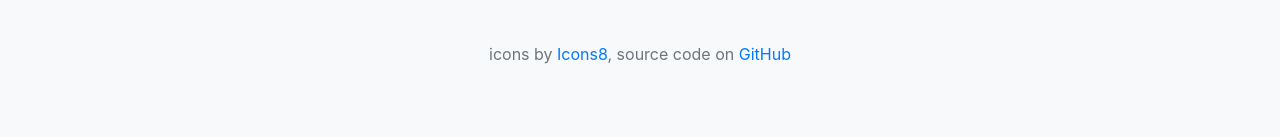
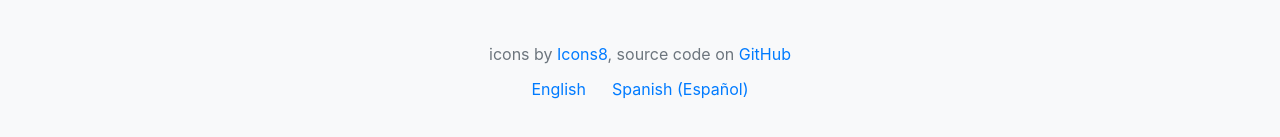
Before and after one commit to ian-hamlin/unit-converter, a React (Create React App) app: page / in a window 1280 px wide. Shown: the part 774-911 px from the top of the page. Before the commit the page ends 860 px from the top, so only its background shows below. Built offline with nearby package versions, Linux system fonts and the light colour scheme.

Commit message:
translation switch

```diff
--- a/src/components/App/App.tsx
+++ b/src/components/App/App.tsx
@@ -1,4 +1,5 @@
 import React from "react";
+import { Button } from "react-bootstrap";
 import Container from "react-bootstrap/Container";
 import { Helmet } from "react-helmet-async";
 import { useTranslation } from "react-i18next";
@@ -6,8 +7,12 @@ import { HashRouter as Router, Route, Switch } from "react-router-dom";
 import CategoryDisplay from "../CategoryDisplay/CategoryDisplay";
 import ConversionDisplay from "../ConversionDisplay/ConversionDisplay";
 
+
 const App = () => {
-  const { t } = useTranslation();
+  const { t, i18n } = useTranslation();
+  const changeLanguage = (lng: string) => {
+    i18n.changeLanguage(lng);
+  }
 
   return (
     <Container className="p-3">
@@ -40,6 +45,10 @@ const App = () => {
       </Router>
       <footer className="pt-5 text-muted text-center text-small">
         <p className="mb-1">icons by <a target="_blank" rel="noopener noreferrer" href="https://icons8.com">Icons8</a>, source code on <a target="_blank" rel="noopener noreferrer" href="https://github.com/ian-hamlin/unit-converter">GitHub</a></p>
+        <p>
+          <Button onClick={() => changeLanguage("en")}variant="link">{t("Lang_English")}</Button>
+          <Button onClick={() => changeLanguage("es")} variant="link">{t("Lang_Spanish")}</Button>
+        </p>
       </footer>
     </Container>
   );
--- a/src/translations/en-GB.json
+++ b/src/translations/en-GB.json
@@ -2,6 +2,8 @@
     "App_Title": "Unit Converter",
     "App_SubTitle": "Convert values from one unit of measure to another.",
     "Header_Conversions":"Conversions",
+    "Lang_English":"English",
+    "Lang_Spanish":"Spanish (Español)",
     "Convert_Value":"Value",
     "Convert_From":"From",
     "Convert_To":"To",
--- a/src/translations/es-ES.json
+++ b/src/translations/es-ES.json
@@ -2,6 +2,8 @@
     "App_Title": "Unit Converter",
     "App_SubTitle": "Convert values from one unit of measure to another.",
     "Header_Conversions":"Conversiones",
+    "Lang_English":"Inglés (English)",
+    "Lang_Spanish":"Español",
     "Convert_Value":"Value",
     "Convert_From":"De",
     "Convert_To":"Para",
```
